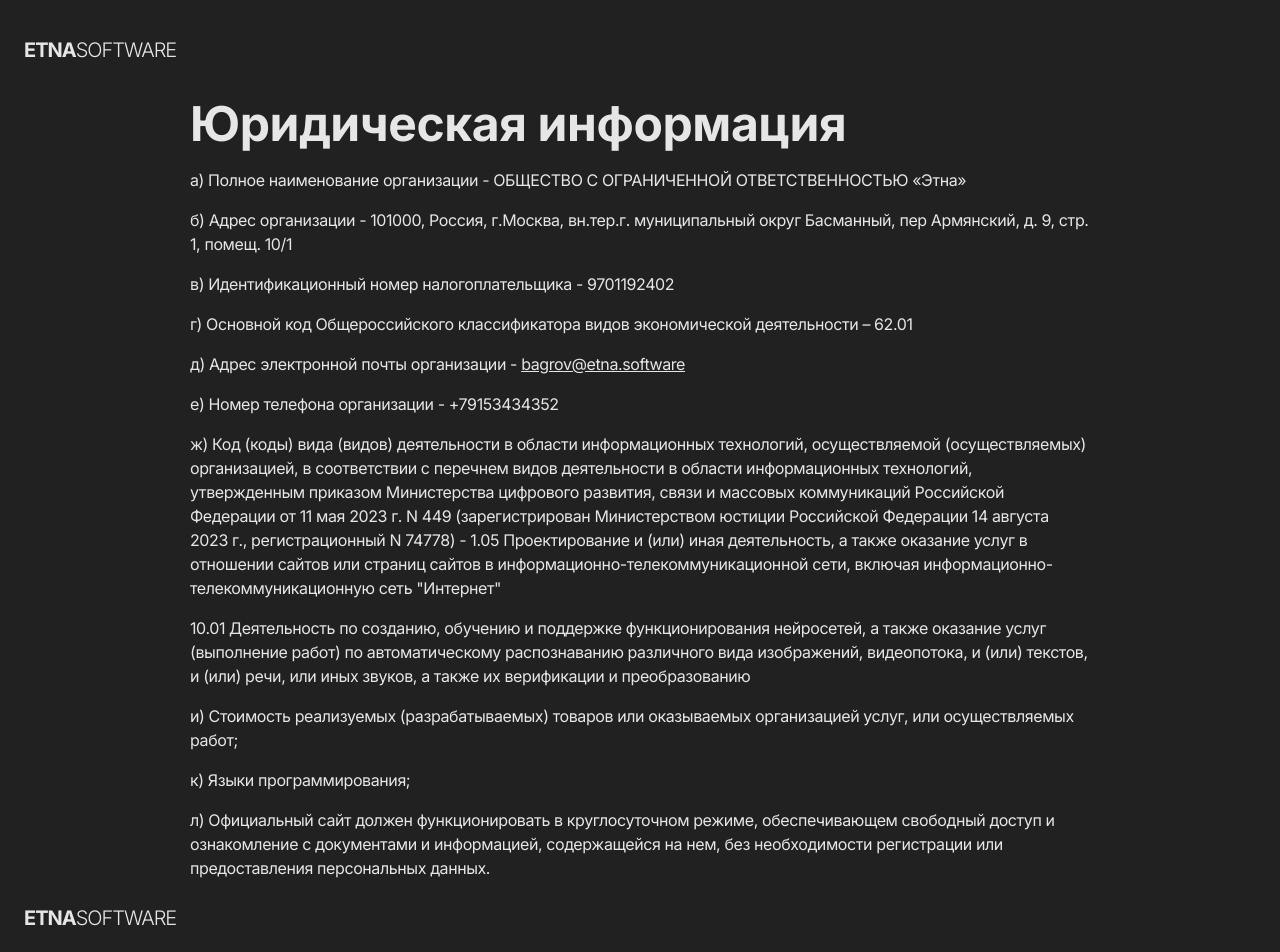
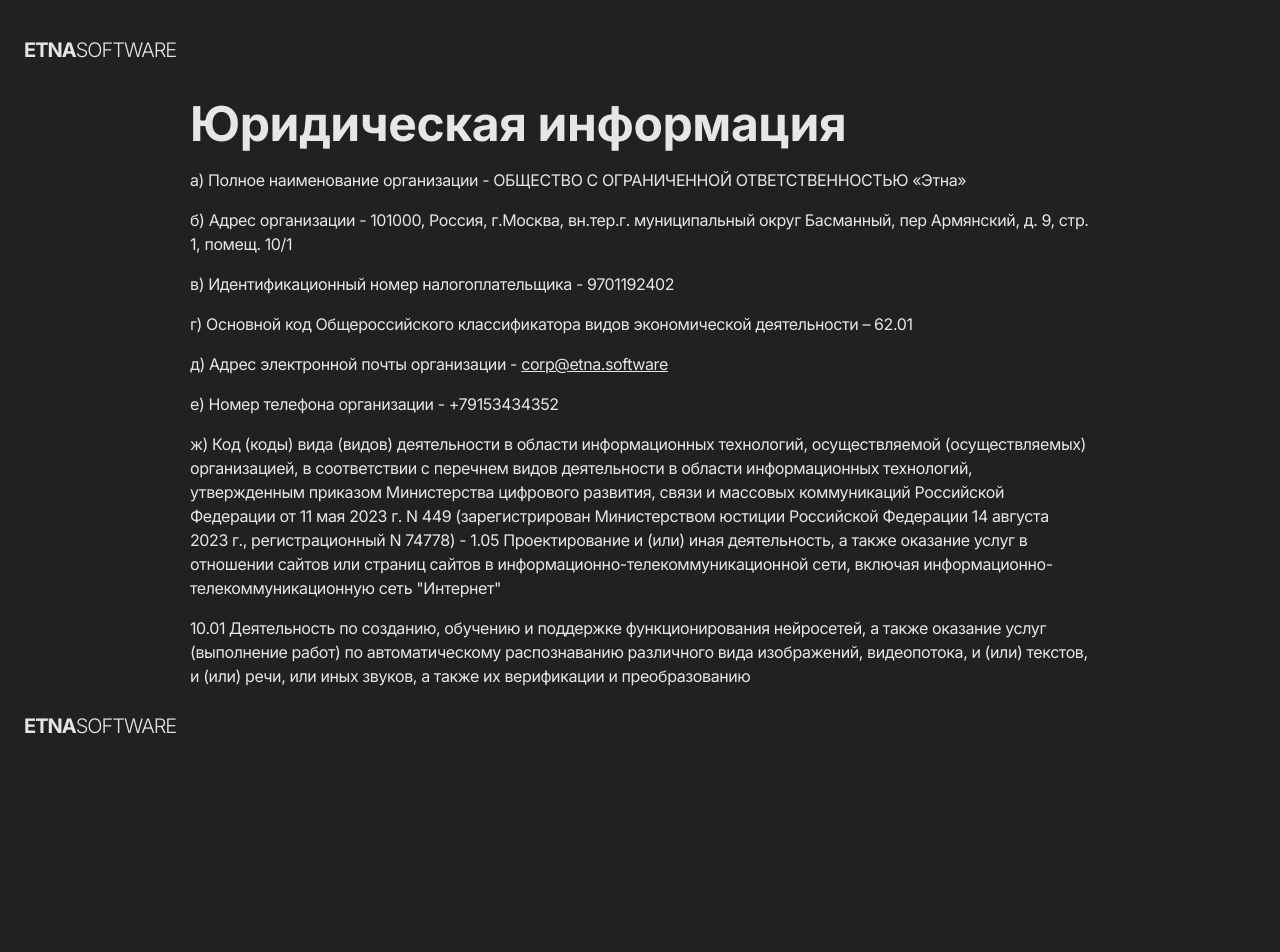
Before and after one commit to itupitsyn/ETNALanding, a Next.js app: page /legal-information in a window 1280 px wide. Shown: the top 952 px of the page. After the commit the page ends 871 px from the top, so only its background shows below. Built offline with nearby package versions, Linux system fonts and the light colour scheme.

Commit message:
minor fixes

```diff
--- a/components/ETNAAbout/ETNAAbout.tsx
+++ b/components/ETNAAbout/ETNAAbout.tsx
@@ -7,7 +7,8 @@
 import { cn } from '@/lib/utils/cn';
 
 export const ETNAAbout: FC = () => {
-  const [ref, isInView] = useInView({ threshold: 0.7, triggerOnce: true });
+  const [refM, isInViewM] = useInView({ threshold: 0.7, triggerOnce: true });
+  const [refD, isInViewD] = useInView({ threshold: 0.7, triggerOnce: true });
 
   return (
     <div
@@ -19,33 +20,33 @@
       id={ID_ABOUT}
     >
       <p
-        ref={ref}
+        ref={refM}
         className="text-lighter xs:hidden flex flex-col text-[28px] leading-[110%] font-light tracking-tighter"
       >
-        <span className={cn(isInView ? 'animate-appear-up' : 'opacity-0')}>Мы — компания, </span>
+        <span className={cn(isInViewM ? 'animate-appear-up' : 'opacity-0')}>Мы — компания, </span>
 
-        <span className={cn(isInView ? 'animate-appear-up [animation-delay:200ms]' : 'opacity-0')}>
+        <span className={cn(isInViewM ? 'animate-appear-up [animation-delay:200ms]' : 'opacity-0')}>
           где идеи превращаются
         </span>
 
-        <span className={cn(isInView ? 'animate-appear-up [animation-delay:400ms]' : 'opacity-0')}>в работающие</span>
+        <span className={cn(isInViewM ? 'animate-appear-up [animation-delay:400ms]' : 'opacity-0')}>в работающие</span>
 
-        <span className={cn(isInView ? 'animate-appear-up [animation-delay:600ms]' : 'opacity-0')}>
+        <span className={cn(isInViewM ? 'animate-appear-up [animation-delay:600ms]' : 'opacity-0')}>
           и востребованные
         </span>
 
-        <span className={cn(isInView ? 'animate-appear-up [animation-delay:800ms]' : 'opacity-0')}>решения.</span>
+        <span className={cn(isInViewM ? 'animate-appear-up [animation-delay:800ms]' : 'opacity-0')}>решения.</span>
       </p>
 
       <p
-        ref={ref}
+        ref={refD}
         className="text-lighter xs:text-[26px] xs:flex hidden flex-col text-[28px] leading-[110%] font-light tracking-tighter lg:text-[42px]"
       >
-        <span className={cn(isInView ? 'animate-appear-up' : 'opacity-0')}>Мы — компания, где идеи </span>
-        <span className={cn(isInView ? 'animate-appear-up [animation-delay:300ms]' : 'opacity-0')}>
+        <span className={cn(isInViewD ? 'animate-appear-up' : 'opacity-0')}>Мы — компания, где идеи </span>
+        <span className={cn(isInViewD ? 'animate-appear-up [animation-delay:300ms]' : 'opacity-0')}>
           превращаются в работающие{' '}
         </span>
-        <span className={cn(isInView ? 'animate-appear-up [animation-delay:600ms]' : 'opacity-0')}>
+        <span className={cn(isInViewD ? 'animate-appear-up [animation-delay:600ms]' : 'opacity-0')}>
           и востребованные решения.
         </span>
       </p>
--- a/components/ETNAForm/ETNAForm.tsx
+++ b/components/ETNAForm/ETNAForm.tsx
@@ -84,7 +84,7 @@
 
   return (
     <FormProvider {...methods}>
-      <div className="xs:items-start 0 xs:mb-18.75 container mb-5 flex flex-col overflow-hidden lg:mb-28.5 lg:flex-row lg:justify-between lg:gap-x-19">
+      <div className="xs:items-start 0 xs:pb-18.75 container flex flex-col overflow-hidden pb-5 lg:mb-28.5 lg:flex-row lg:justify-between lg:gap-x-19">
         <div className="xs:max-w-158 cursor-default lg:max-w-145.5">
           <h2
             ref={refH}
--- a/components/ETNAProducts/components/ETNAProduct/ETNAProduct.tsx
+++ b/components/ETNAProducts/components/ETNAProduct/ETNAProduct.tsx
@@ -15,7 +15,7 @@
 }
 
 export const ETNAProduct: FC<ETNAProductProps> = ({ className, href, logo, text, animationDelay = 0 }) => {
-  const [refL, isInViewL] = useInView({ threshold: 1, triggerOnce: true });
+  const [refL, isInViewL] = useInView({ threshold: 0.5, triggerOnce: true });
   const [refT, isInViewT] = useInView({ threshold: 0.5, triggerOnce: true });
 
   const logoCloned = cloneElement(logo, {
--- a/components/LegalInformation/LegalInformation.tsx
+++ b/components/LegalInformation/LegalInformation.tsx
@@ -18,8 +18,8 @@
             <p>г) Основной код Общероссийского классификатора видов экономической деятельности – 62.01</p>
             <p>
               д) Адрес электронной почты организации -{' '}
-              <a href="mailto:bagrov@etna.software" className={lpAnchor}>
-                bagrov@etna.software
+              <a href="mailto:corp@etna.software" className={lpAnchor}>
+                corp@etna.software
               </a>
             </p>
             <p>е) Номер телефона организации - +79153434352</p>
@@ -37,16 +37,6 @@
               (выполнение работ) по автоматическому распознаванию различного вида изображений, видеопотока, и (или)
               текстов, и (или) речи, или иных звуков, а также их верификации и преобразованию{' '}
             </p>
-            <p>
-              и) Стоимость реализуемых (разрабатываемых) товаров или оказываемых организацией услуг, или осуществляемых
-              работ;
-            </p>
-            <p>к) Языки программирования;</p>
-            <p>
-              л) Официальный сайт должен функционировать в круглосуточном режиме, обеспечивающем свободный доступ и
-              ознакомление с документами и информацией, содержащейся на нем, без необходимости регистрации или
-              предоставления персональных данных.
-            </p>
           </div>
         </div>
       </section>
```
